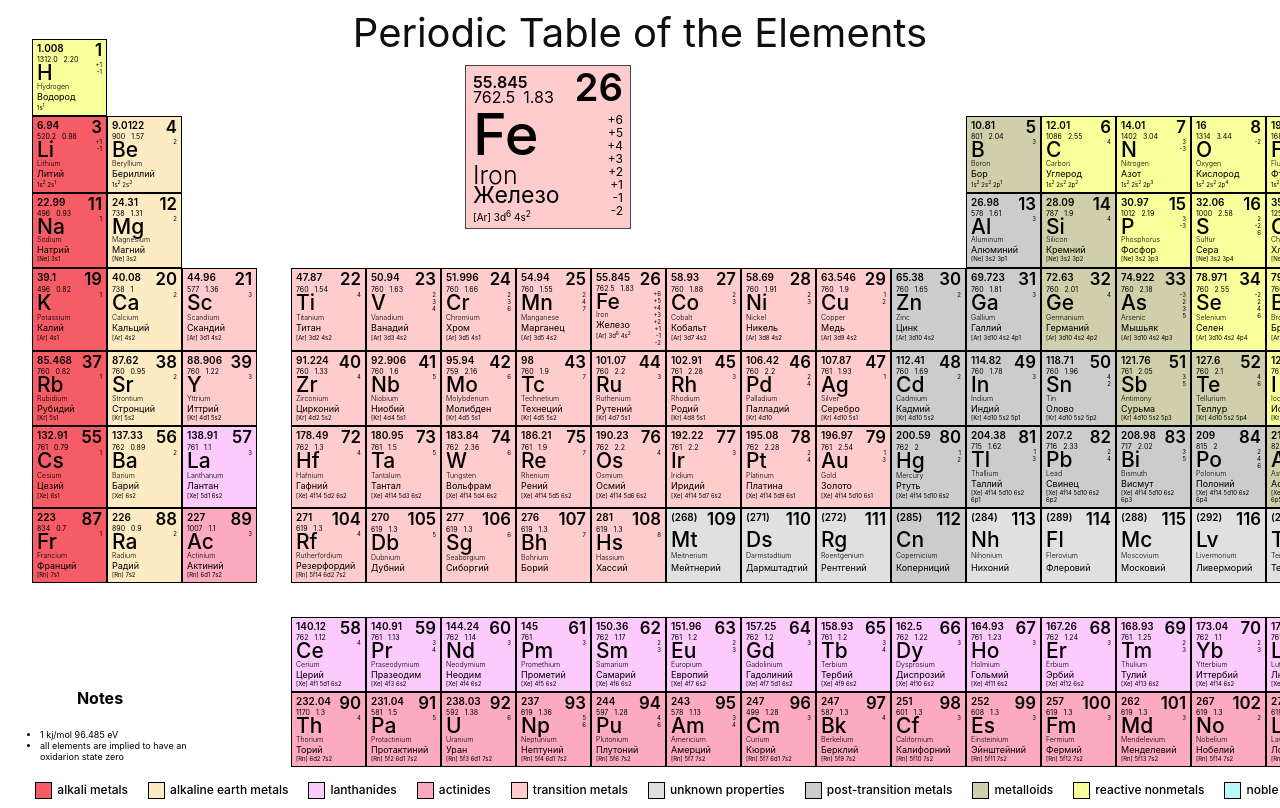
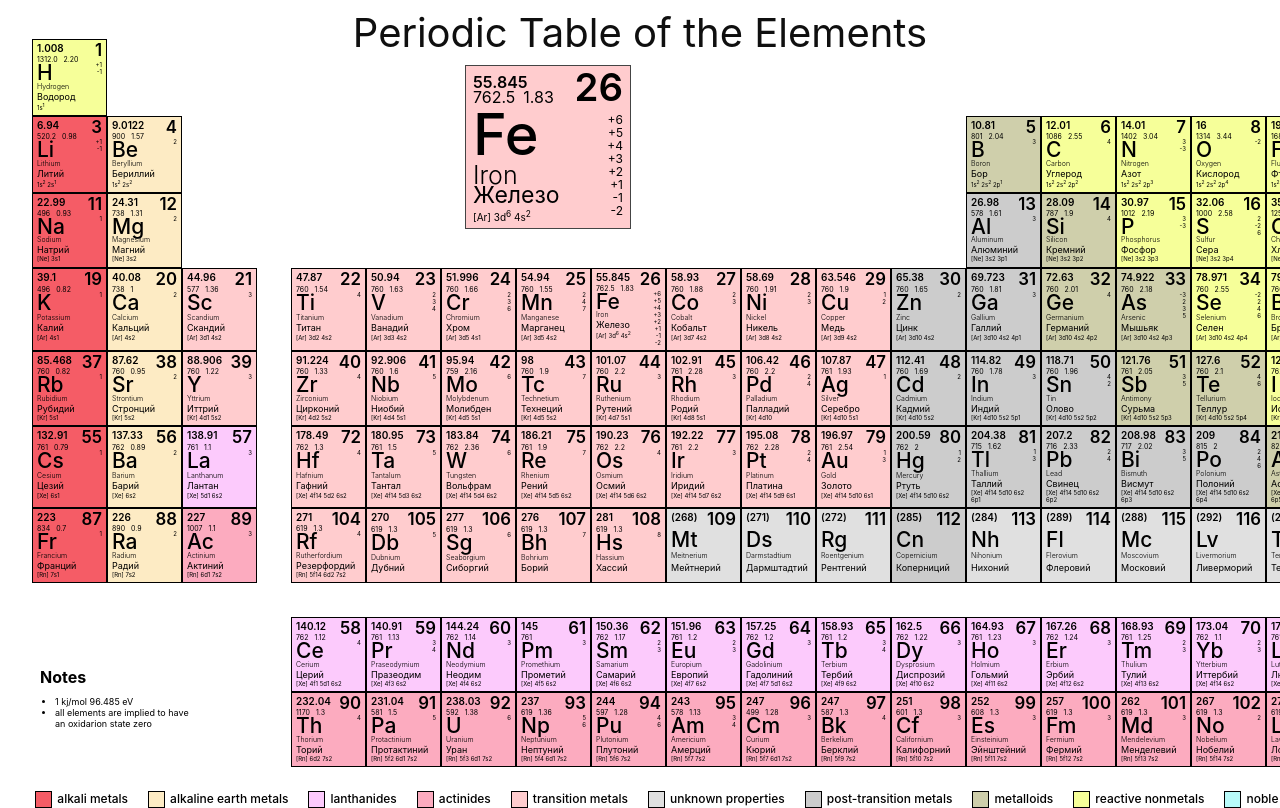
Before and after one commit to cyberkesa/Mendeleev, a React (Create React App) app: page / in a window 1280 px wide. Shown: the top 808 px of the page. Built offline with nearby package versions, Linux system fonts and the light colour scheme.

Commit message:
Fix margins and positions

```diff
--- a/src/Colors.css
+++ b/src/Colors.css
@@ -25,7 +25,7 @@ span {
 .colors {
   width: 96%;
   margin: auto;
-  margin-top: 20px;
+  margin-top: 62px;
 }
 
 .q-alkali-metals {
--- a/src/ElectronConfiguration.css
+++ b/src/ElectronConfiguration.css
@@ -6,4 +6,11 @@
 .notes-li {
   font-size: 9px;
   text-align: left;
+  padding-inline-start: 55px;
 }
+
+.notes {
+	text-align: left;
+	margin: 0;
+	padding-inline-start: 40px;
+}
--- a/src/components/Colors.js
+++ b/src/components/Colors.js
@@ -7,14 +7,19 @@ const Colors = () => {
       <div className="colors-table">
         <div className="q q-alkali-metals"></div>
         <span className="alkali-metals">alkali metals</span>
+
         <div className="q q-alkaline"></div>
         <span className="alkaline">alkaline earth metals</span>
+
         <div className="q q-lanthanides"></div>
         <span className="lanthanides">lanthanides</span>
+
         <div className="q q-actinides"></div>
         <span className="actinides">actinides</span>
+
         <div className="q q-transition"></div>
         <span className="transition">transition metals</span>
+
         <div className="q q-unknown"></div>
         <span className="unknown">unknown properties</span>
 
--- a/src/components/ElectronConfiguration.js
+++ b/src/components/ElectronConfiguration.js
@@ -3,7 +3,7 @@ import "../ElectronConfiguration.css";
 const ElectronConfiguration = () => {
   return (
     <div className="e-conf-table">
-      <h4>Notes</h4>
+      <h4 className="notes">Notes</h4>
       <ul className="notes-li">
         <li>1 kj/mol 96.485 eV</li>
         <li>all elements are implied to have an oxidarion state zero</li>
```
